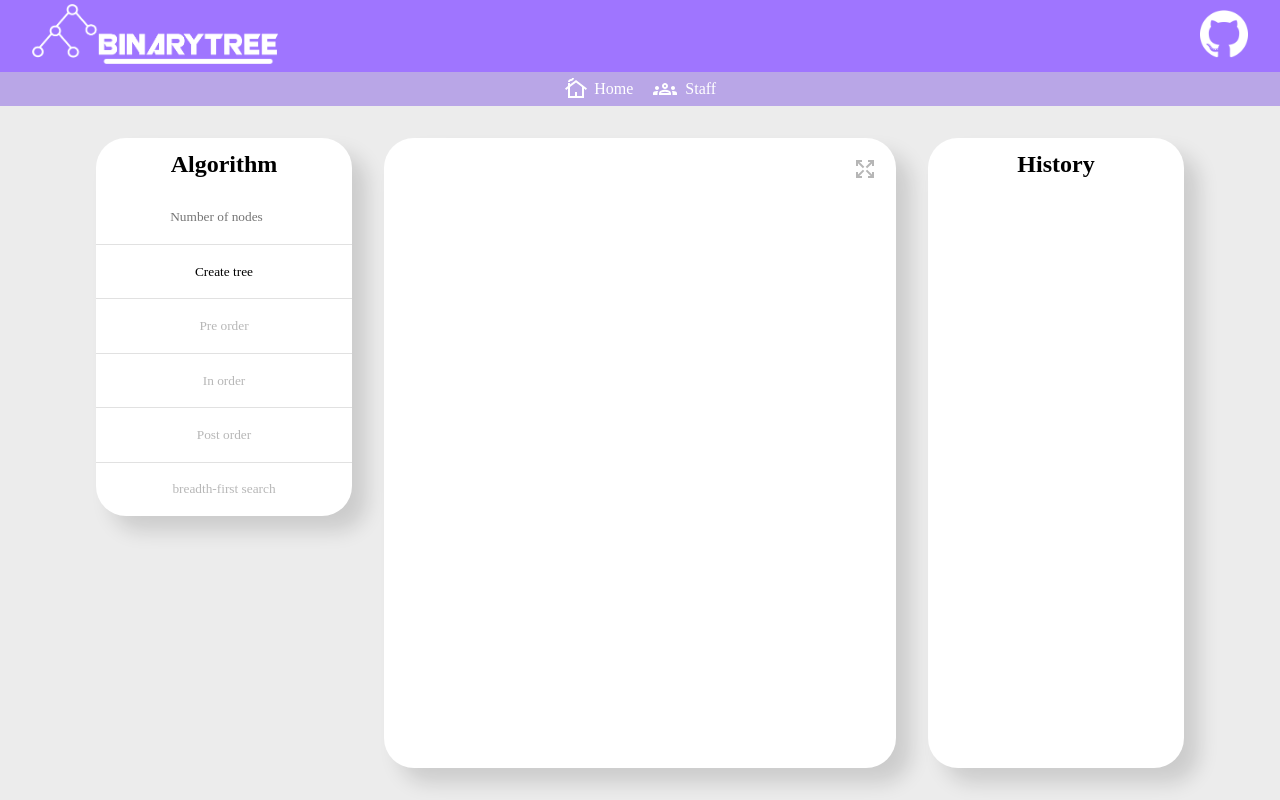
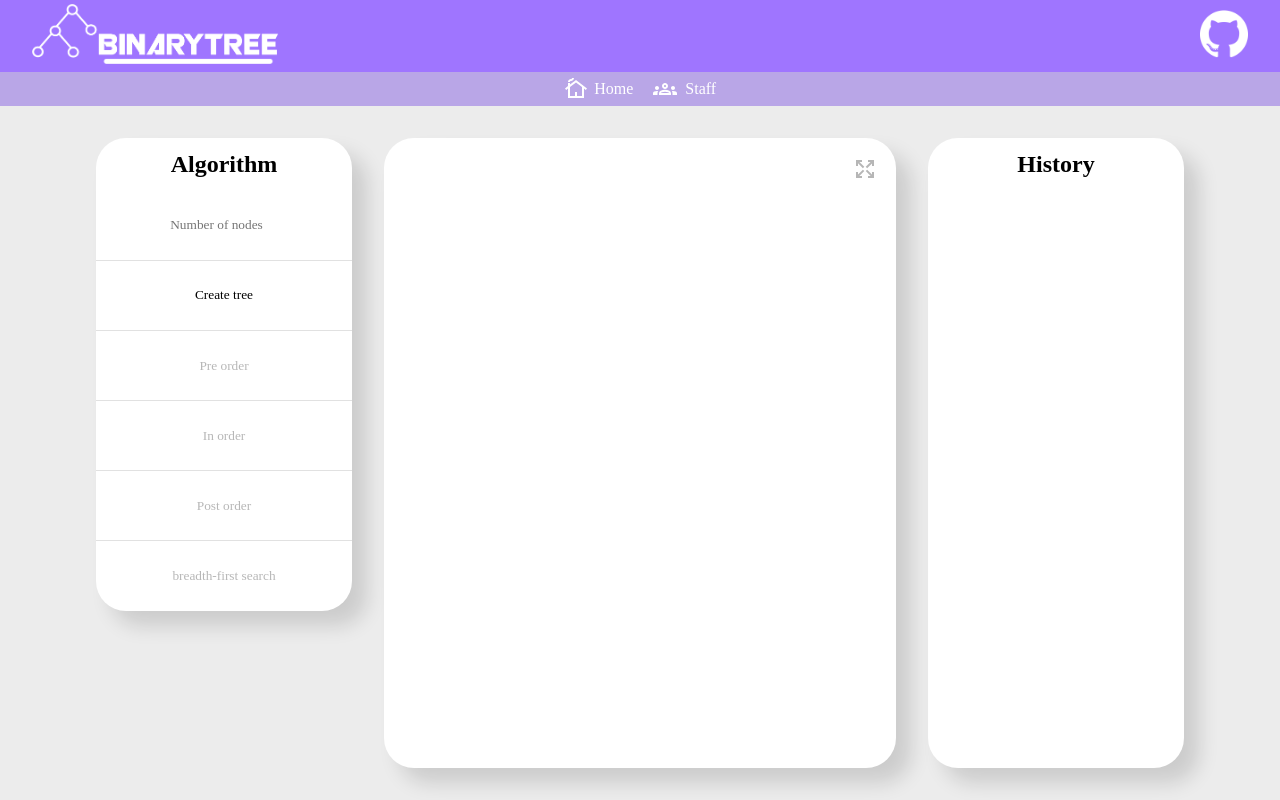
Before and after one commit to DenisLevy76/binary-tree-next, a Next.js app: page / in a window 1280 px wide. Built offline with nearby package versions, Linux system fonts and the light colour scheme; a web font is replaced by a local one.

Commit message:
ajusted buttons height in small screens

```diff
--- a/src/components/Buttons/styles.module.css
+++ b/src/components/Buttons/styles.module.css
@@ -1,4 +1,4 @@
-.container{
+.container {
   display: flex;
   flex-direction: column;
   justify-content: center;
@@ -12,11 +12,16 @@
   height: 60%;
 
   box-shadow: 15px 15px 20px rgba(0, 0, 0, 0.137);
-
 }
 
-@media (max-width: 1080px){
-  .container{
+@media (max-width: 1080px) {
+  .container {
     font-size: 1rem;
   }
 }
+
+@media (max-width: 1480px) {
+  .container {
+    height: 75%;
+  }
+}
```
